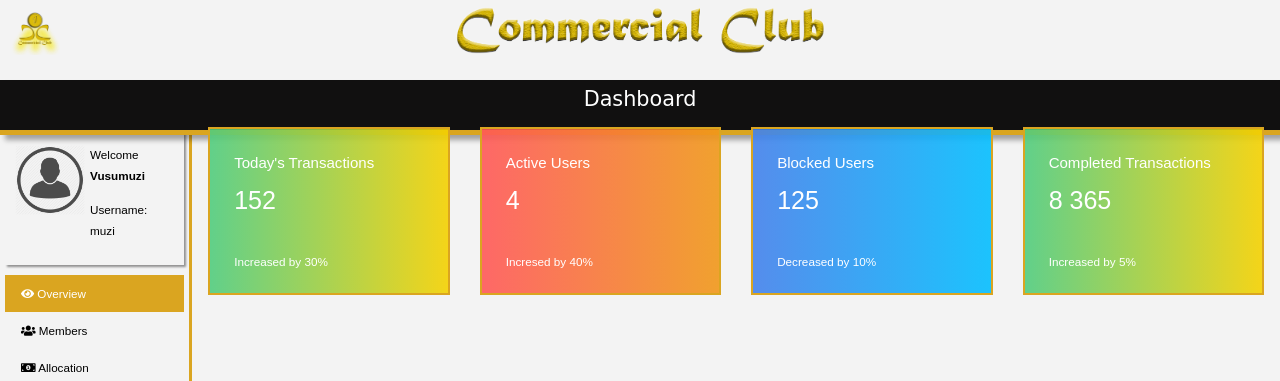
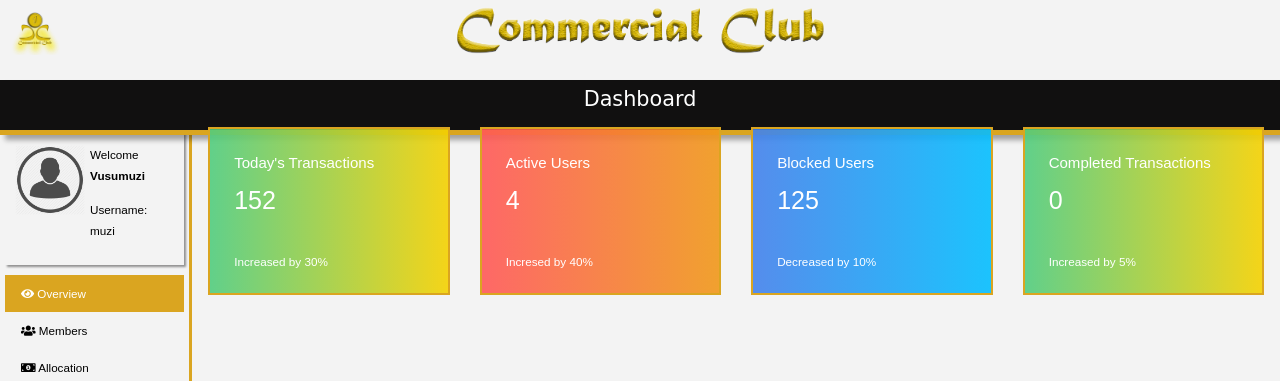
Before and after one commit to iamfortunedube/admindashboard, a PHP site: page /dashboard.php in a window 1280 px wide. Shown: the top 381 px of the page. Run offline with PHP 8.4, Linux system fonts and the light colour scheme; a user stored in the database is signed in; data comes from the database, SQL or seed files in the repository; some libraries are stand-ins or nearby versions; some web fonts are replaced.

Commit message:
transactions

```diff
--- a/inc/dashContent.php
+++ b/inc/dashContent.php
@@ -4,6 +4,11 @@
     $select_active_users = "SELECT * FROM `users` where status = 1";
     $res = mysqli_query($conn, $select_active_users);
     $active_users = mysqli_num_rows($res);
+
+    $select_comp_trans = "SELECT * FROM allocation where status = ";
+    $ress = mysqli_query($conn,$select_comp_trans);
+    $complete_trans = mysqli_num_rows($ress);
+
 ?>
 <div class="welcomeTitle mainTitle">
     <h3 style='font-family: "Comic Sans MS", cursive, sans-serif; text-align: center'>Dashboard</h3>
@@ -41,7 +46,7 @@
             <div class="card bg-gradient-success text-white">
                 <div class="card-body" style="border-color: rgb(218,165,32); border-style: solid; border-width: 2px;">
                     <h4 class="font-weight-normal mb-3">Completed Transactions</h4>
-                    <h2 class="font-weight-normal mb-5">8 365</h2>
+                    <h2 class="font-weight-normal mb-5"><?php echo ''.$complete_trans.'';?></h2>
                     <p class="card-text">Increased by 5%</p>
                 </div>
             </div>
```
